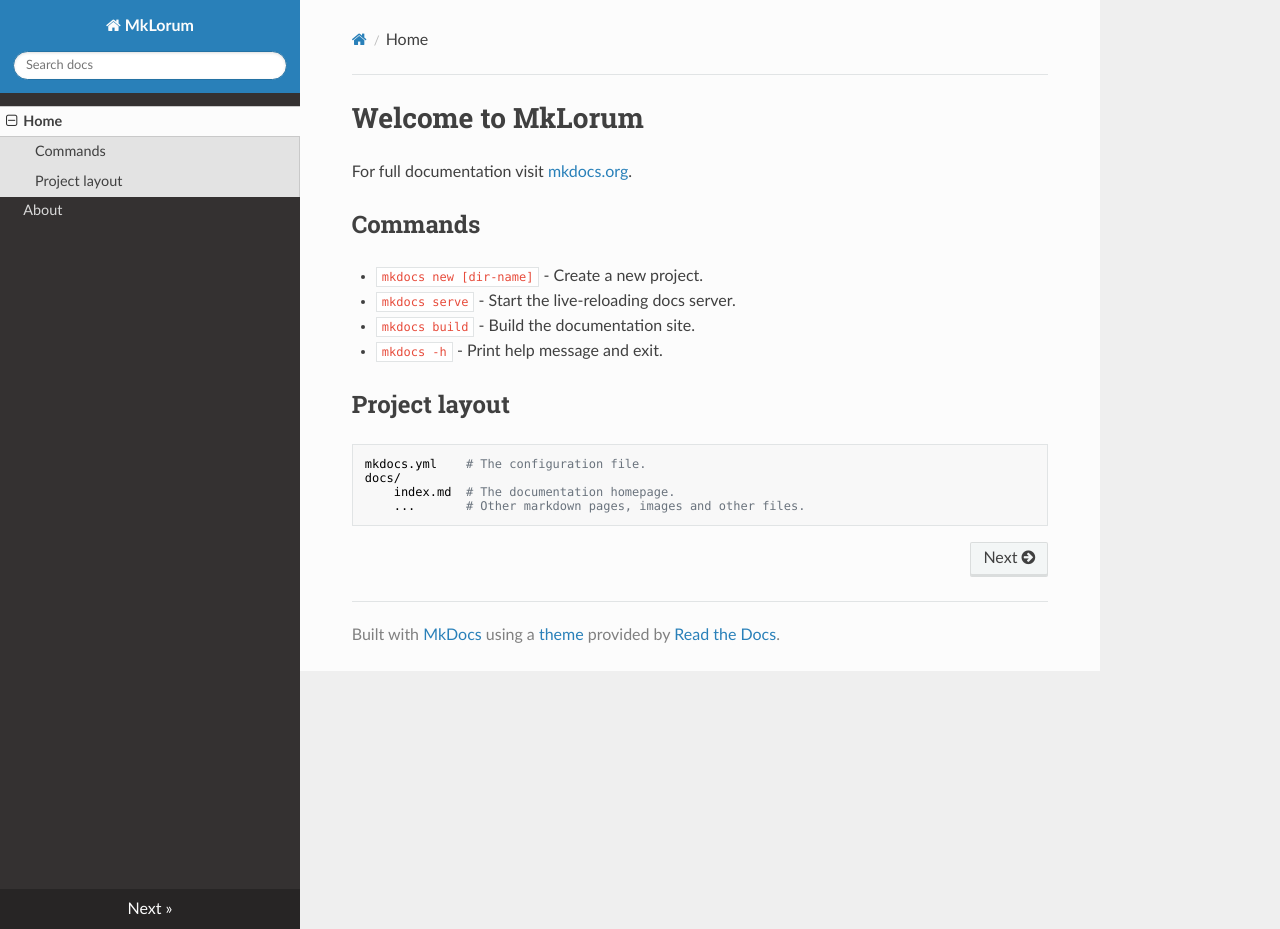
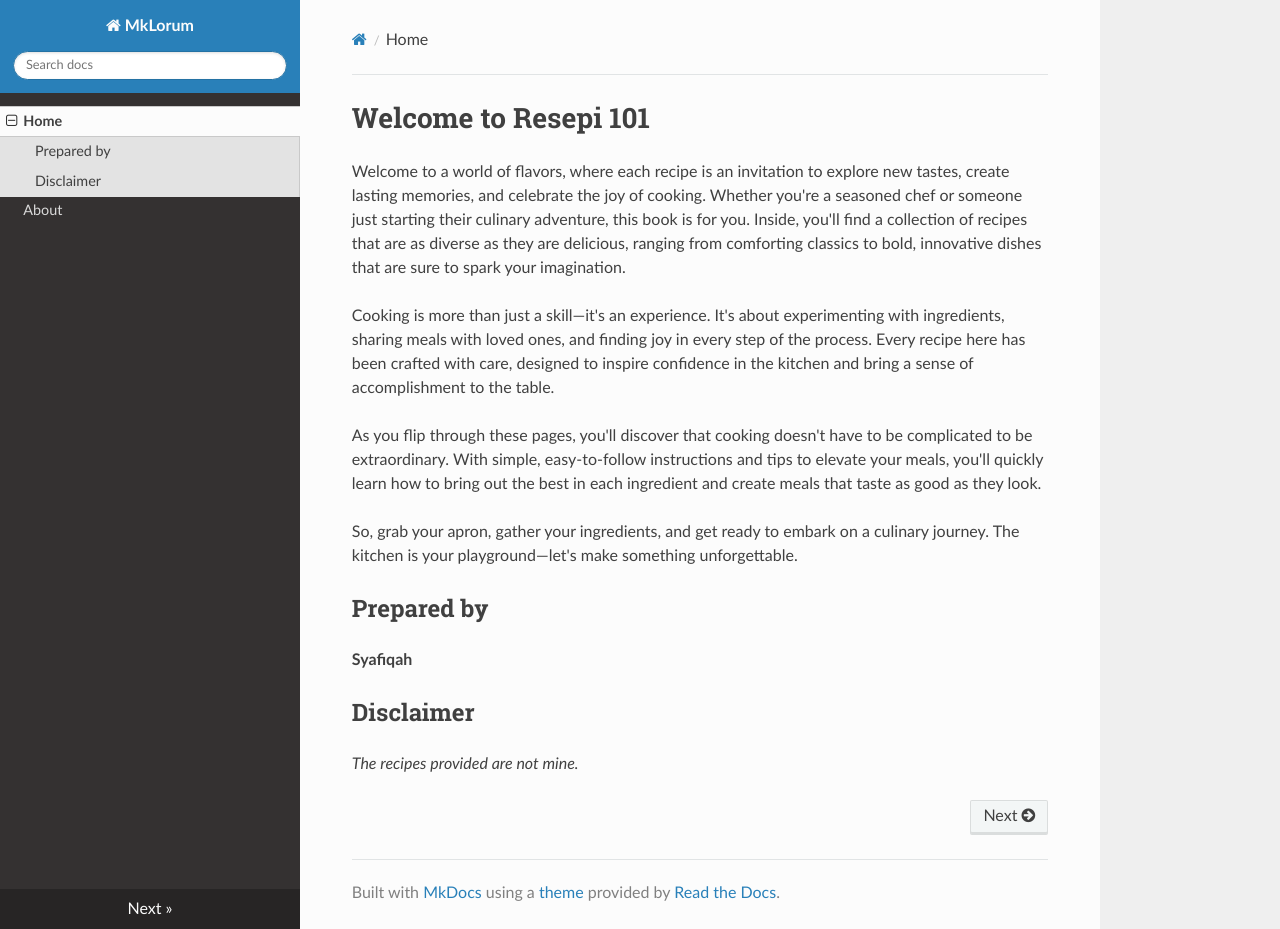
Before and after one commit to hazelgrace22/syroup, an MkDocs documentation site: the page built from docs/index.md, in a window 1280 px wide and 929 px high. Built offline with MkDocs 1.6.1, drawn with Linux system fonts in a browser that asks for light colours; nearby versions of some CDN libraries.

Commit message:
Update index.md

```diff
--- a/docs/index.md
+++ b/docs/index.md
@@ -1,17 +1,17 @@
-# Welcome to MkLorum
+# Welcome to Resepi 101
 
-For full documentation visit [mkdocs.org](https://www.mkdocs.org).
+Welcome to a world of flavors, where each recipe is an invitation to explore new tastes, create lasting memories, and celebrate the joy of cooking. Whether you're a seasoned chef or someone just starting their culinary adventure, this book is for you. Inside, you'll find a collection of recipes that are as diverse as they are delicious, ranging from comforting classics to bold, innovative dishes that are sure to spark your imagination.
 
-## Commands
+Cooking is more than just a skill—it's an experience. It's about experimenting with ingredients, sharing meals with loved ones, and finding joy in every step of the process. Every recipe here has been crafted with care, designed to inspire confidence in the kitchen and bring a sense of accomplishment to the table.
 
-* `mkdocs new [dir-name]` - Create a new project.
-* `mkdocs serve` - Start the live-reloading docs server.
-* `mkdocs build` - Build the documentation site.
-* `mkdocs -h` - Print help message and exit.
+As you flip through these pages, you'll discover that cooking doesn't have to be complicated to be extraordinary. With simple, easy-to-follow instructions and tips to elevate your meals, you'll quickly learn how to bring out the best in each ingredient and create meals that taste as good as they look.
 
-## Project layout
+So, grab your apron, gather your ingredients, and get ready to embark on a culinary journey. The kitchen is your playground—let's make something unforgettable.
 
-    mkdocs.yml    # The configuration file.
-    docs/
-        index.md  # The documentation homepage.
-        ...       # Other markdown pages, images and other files.
+## Prepared by
+
+**Syafiqah**
+
+## Disclaimer
+
+*The recipes provided are not mine.*
```
